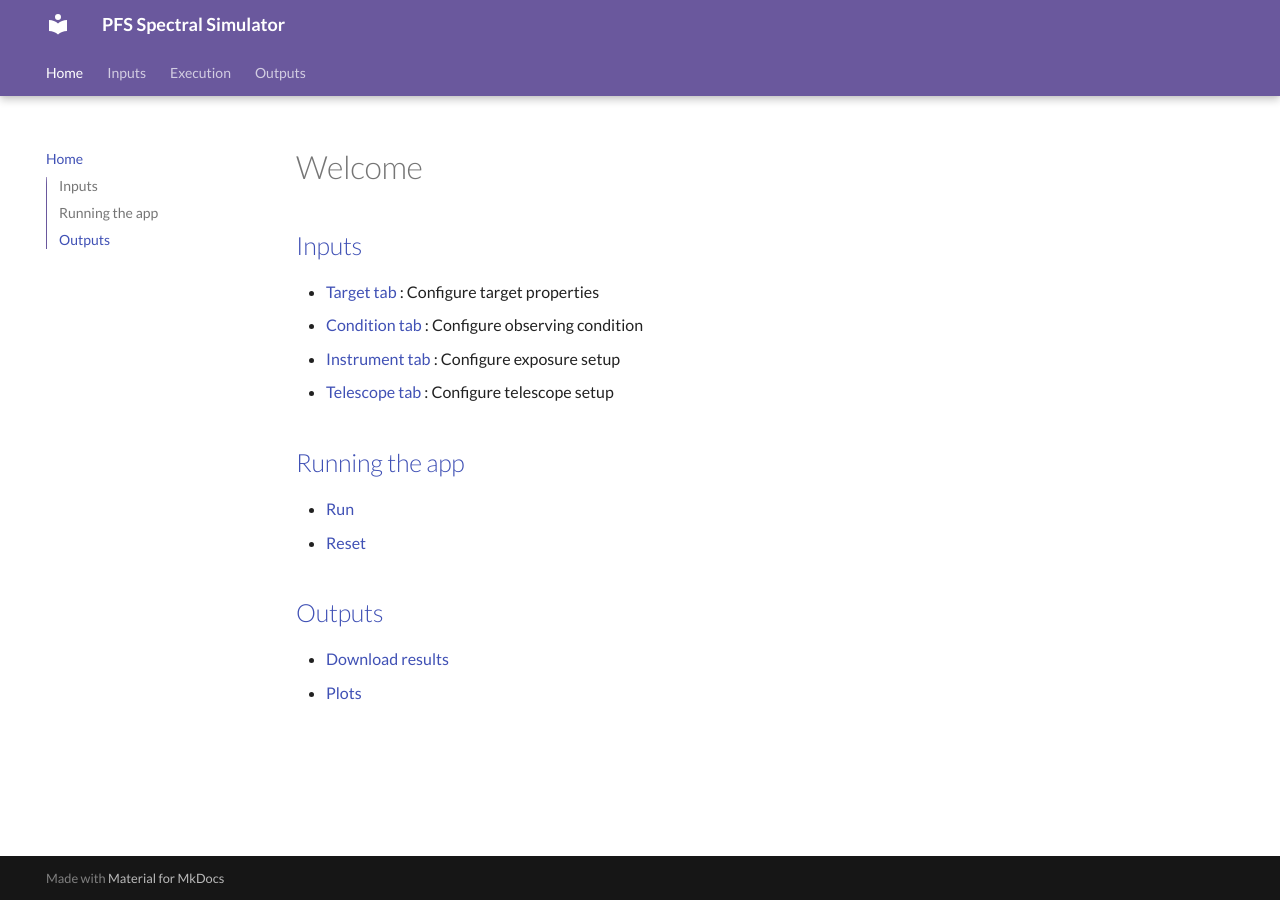
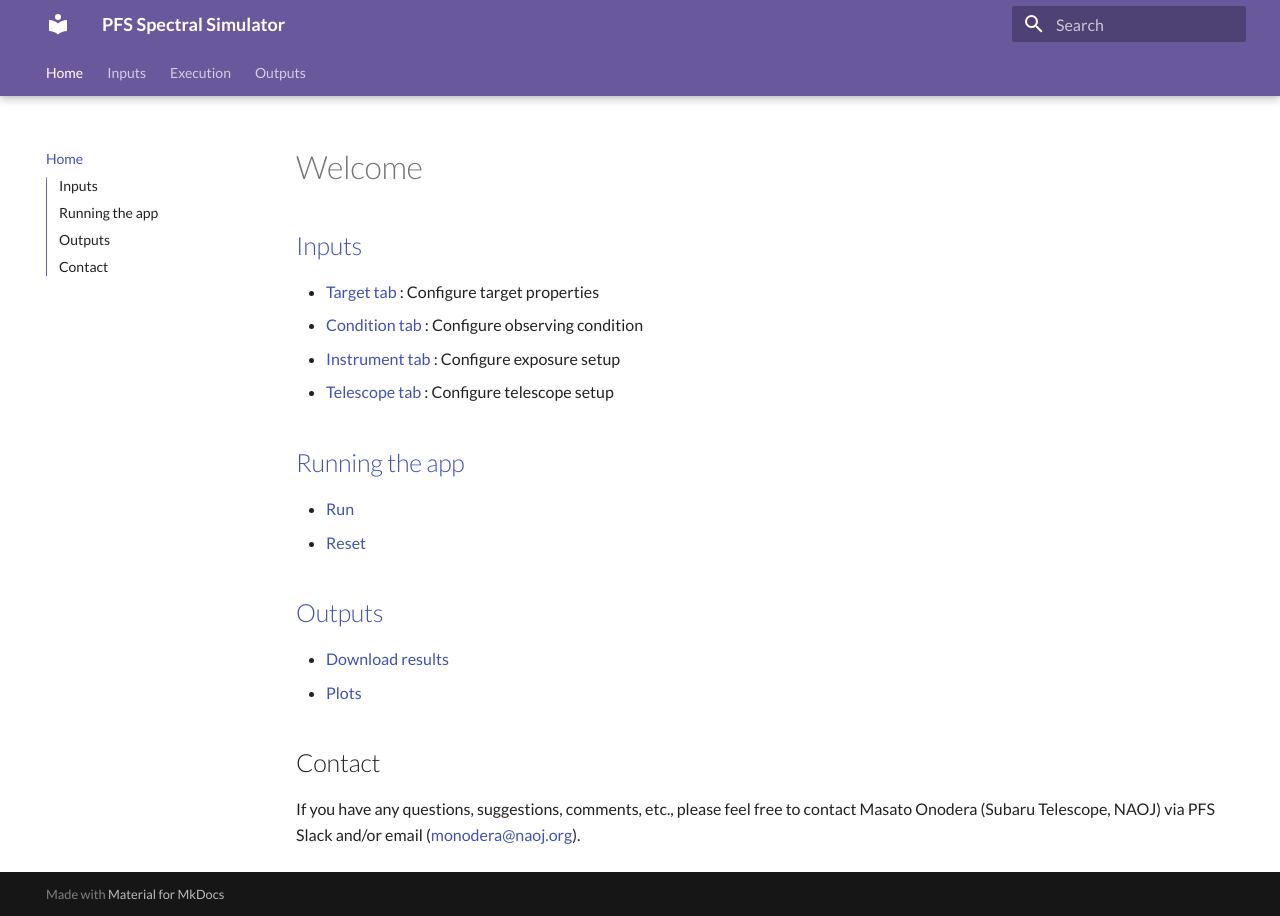
Before and after one commit to Subaru-PFS/spt_etc_webapp, an MkDocs documentation site: the page built from docs/docs/index.md, in a window 1280 px wide. Built offline with MkDocs 1.6.1 and Material for MkDocs 9.7.7, drawn with Linux system fonts in a browser that asks for light colours.

Commit message:
adjust mkdocs.yml

```diff
--- a/docs/docs/index.md
+++ b/docs/docs/index.md
@@ -16,3 +16,7 @@
 
 - [Download results](outputs.md#downloads)
 - [Plots](outputs.md#plots)
+
+## Contact
+
+If you have any questions, suggestions, comments, etc., please feel free to contact Masato Onodera (Subaru Telescope, NAOJ) via PFS Slack and/or email (<monodera@naoj.org>).
--- a/docs/mkdocs.yml
+++ b/docs/mkdocs.yml
@@ -9,6 +9,13 @@ nav:
   - 'Outputs': outputs.md
 
 use_directory_urls: false
+
+plugins:
+  - search
+  - mkdocs-video:
+      is_video: True
+      video_autoplay: True
+      video_muted: True
 
 theme:
   name: material
@@ -23,15 +30,12 @@ theme:
   features:
     - navigation.tabs
     - navigation.tabs.sticky
+    - navigation.top
     - toc.follow
     - toc.integrate
     - search.highlight
+    - search.suggest
 
-plugins:
-  - mkdocs-video:
-      is_video: True
-      video_autoplay: True
-      video_muted: True
 
 markdown_extensions:
   - pymdownx.arithmatex:
--- a/requirements.txt
+++ b/requirements.txt
@@ -22,6 +22,7 @@ jinja2==3.1.2
 kiwisolver==1.4.4
 linkify-it-py==2.0.2
 logzero==1.7.0
+lxml==4.9.2
 markdown==3.3.7
 markdown-it-py==2.2.0
 MarkupSafe==2.1.2
@@ -33,6 +34,7 @@ mkdocs==1.4.3
 mkdocs-macros-plugin==0.7.0
 mkdocs-material==9.1.14
 mkdocs-material-extensions==1.1.1
+mkdocs-video==1.5.0
 myst-parser==1.0.0
 numpy==1.24.3
 packaging==23.1
```
